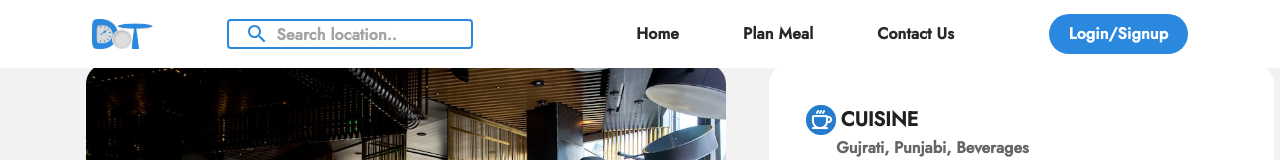
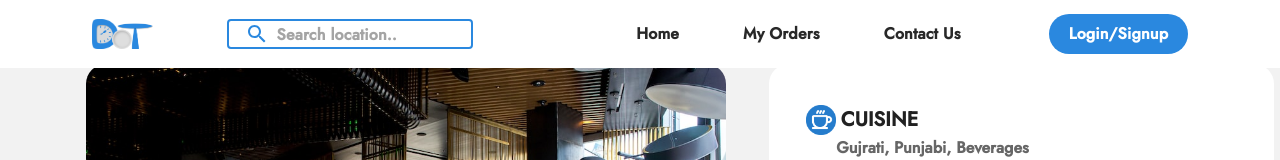
Before and after one commit to akki2104/Dot_Restros, a React (Create React App) app: page /hotelpage/1 in a window 1280 px wide. Shown: the top 160 px of the page. Built offline with nearby package versions, Linux system fonts and the light colour scheme.

Commit message:
improve header links

```diff
--- a/src/components/Header.jsx
+++ b/src/components/Header.jsx
@@ -18,7 +18,7 @@ import InputBase from '@mui/material/InputBase';
 import MenuItem from '@mui/material/MenuItem';
 // import Divider from '@mui/material/Divider';
 // import AdbIcon from '@mui/icons-material/Adb';
-const pages = ['Home', 'Plan Meal', 'Contact Us'];
+const pages = ['Home', 'My Orders', 'Contact Us'];
 
 // const settings = ['Profile', 'Account', 'Dashboard', 'Logout'];
 const logo = "/images/LOGO.png";
@@ -100,18 +100,18 @@ const Header = () => {
     }} className='header_main' position="fixed">
       <Container maxWidth="xl">
         <Toolbar disableGutters sx={{
-          display:'flex',
-          alignItems:'center',
-          justifyContent:'center'
+          display: 'flex',
+          alignItems: 'center',
+          justifyContent: 'center'
         }} >
           <img className='dosrestros_logo_big' src={logo} alt="dotrestrosLogo" style={{
-            width: '5%', height: '5%', marginLeft: '5.5%', marginRight:'4%',
+            width: '5%', height: '5%', marginLeft: '5.5%', marginRight: '4%',
             //we have to change display to none for mobile version using media queries
           }} />
 
 
           {/* search bar */}
-          <Search className='search_box' sx={{ display: { xs: 'none', md: 'flex' },height:'30px' }}>
+          <Search className='search_box' sx={{ display: { xs: 'none', md: 'flex' }, height: '30px' }}>
             <SearchIconWrapper>
               <SearchIcon />
             </SearchIconWrapper>
@@ -156,7 +156,9 @@ const Header = () => {
             >
               {pages.map((page) => (
                 <MenuItem key={page} onClick={handleCloseNavMenu}>
-                  <Typography textAlign="center">{page}</Typography>
+                  <Link to="/">
+                    <Typography color='#282828' textAlign="center">{page}</Typography>
+                  </Link>
                 </MenuItem>
               ))}
             </Menu>
@@ -178,9 +180,14 @@ const Header = () => {
               <MenuItem
                 key={page}
                 onClick={handleCloseNavMenu}
-                sx={{ m: 2, color: '#282828', display: 'block', fontWeight: '700' }}
+
+                sx={{ m: 2, display: 'block' }}
               >
-                {page}
+                <Link to="/">
+                  <Typography color='#282828' fontWeight='700' >
+                    {page}
+                  </Typography>
+                </Link>
 
               </MenuItem>
 
--- a/src/components/Hotelpage.jsx
+++ b/src/components/Hotelpage.jsx
@@ -88,10 +88,10 @@ const Hotelpage = () => {   //de-structuring props and using match to find the p
   return (
     <>
       <Header />
-      <Grid sx={{ display: { xs: "flex" }, marginTop: "5%", justifyContent: "center", marginLeft: '-1.6%' }} container spacing={0}>
-        <Grid item md={6} xs={12}>
+      <Grid sx={{ display: { xs: "flex" }, marginTop: "5%", justifyContent: "center", marginLeft: { xs: "3%", md: "-1.6%" } }} container spacing={0}>
+        <Grid sx={{}} item md={6} xs={12}>
 
-          <Card sx={{ width: 'auto', height: 'auto', borderRadius: '20px', boxShadow: 0 }}>
+          <Card sx={{ width: 'auto', minWidth: "500px", height: 'auto', borderRadius: '20px', boxShadow: 0 }}>
 
             <CardMedia
               component="img"
@@ -147,13 +147,13 @@ const Hotelpage = () => {   //de-structuring props and using match to find the p
                     Get Directions on the map
                   </Typography>
                 </Grid>
-                <Grid container sx={{ paddingLeft: "7%", marginTop: "0%" }} xs={6} >
-                  <Grid sx={{ marginLeft: "40%" }} xs={3} >
+                <Grid container sx={{ paddingLeft: { xs: "0", md: "7%" }, marginTop: "0%" }} xs={6} >
+                  <Grid sx={{ marginLeft: { xs: "40%" } }} xs={3} >
                     <MenuItem sx={{
                       color: '#fff',
                       backgroundColor: "#2A88DF",
                       borderRadius: "10px",
-                      width: "auto",
+                      width: "70px",
                       display: "flex",
                       fontFamily: 'Jost',
                       fontWeight: '700',
@@ -164,12 +164,12 @@ const Hotelpage = () => {   //de-structuring props and using match to find the p
                     }} ><Link to="/hotelname/menu" >Menu</Link></MenuItem>
 
                   </Grid>
-                  <Grid sx={{ marginLeft: "3%" }} xs={3} >
+                  <Grid sx={{ marginLeft: { xs: "14px", md: "3%" } }} xs={3} >
                     <MenuItem sx={{
                       color: '#fff',
                       backgroundColor: "#2A88DF",
                       borderRadius: "10px",
-                      width: "auto",
+                      width: "80px",
                       display: "flex",
                       fontFamily: 'Jost',
                       fontWeight: '700',
@@ -327,11 +327,11 @@ const Hotelpage = () => {   //de-structuring props and using match to find the p
       </Grid>
 
 
-      <Grid sx={{ marginTop: "2%", justifyContent: "center", marginLeft: "-0.1%" }} container  >
+      <Grid sx={{ marginTop: "2%", justifyContent: "center", marginLeft: { xs: "3%", md: "-0.1%", minWidth: "500px" } }} container  >
         <Grid sx={{ backgroundColor: "#fff", borderRadius: "20px" }} >
 
 
-          <Grid  >
+
 
           <Grid
             container
@@ -368,7 +368,7 @@ const Hotelpage = () => {   //de-structuring props and using match to find the p
               <Timepick forValue={getTime} />
             </Grid>
 
-            </Grid>
+
 
 
           </Grid>
@@ -464,7 +464,7 @@ const Hotelpage = () => {   //de-structuring props and using match to find the p
                 </Typography>
               }
               subheader={
-                <Grid sx={{ textAlign:"center" ,color: "white" }} container >
+                <Grid sx={{ textAlign: "center", color: "white" }} container >
                   <Grid xs={4}>
                     <Typography variant="h7" fontWeight="700" >
                       Item
@@ -486,8 +486,8 @@ const Hotelpage = () => {   //de-structuring props and using match to find the p
             />
 
             <CardContent>
-              <Grid sx={{ textAlign:"center" ,color: "#282828" }} container >
-                <Grid  xs={4}>
+              <Grid sx={{ textAlign: "center", color: "#282828" }} container >
+                <Grid xs={4}>
                   <Typography variant="h7" fontWeight="700" >
                     Kaju Butter Masala
                   </Typography>
```
Lines whose indentation alone changed are shown as unchanged.
